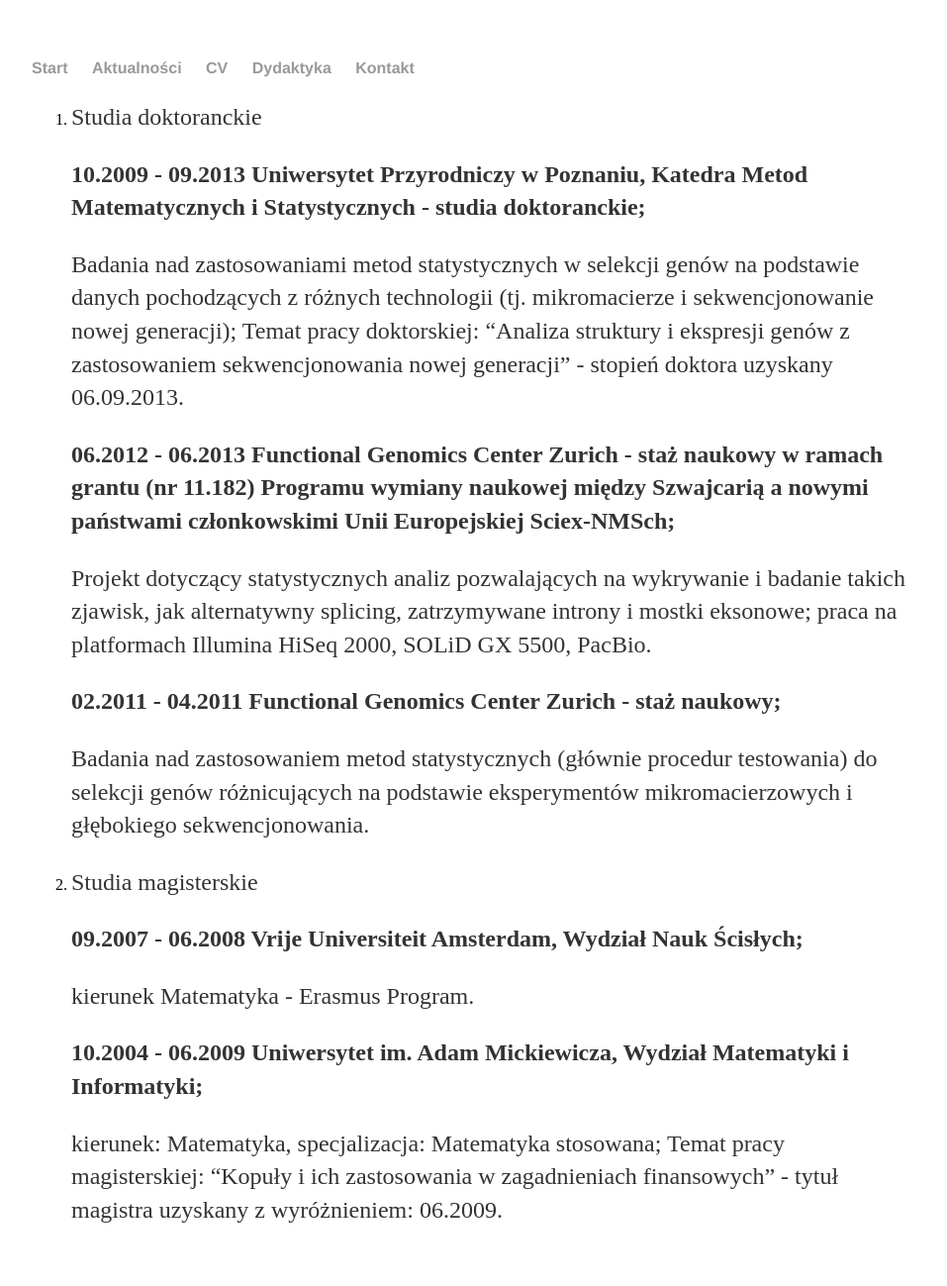
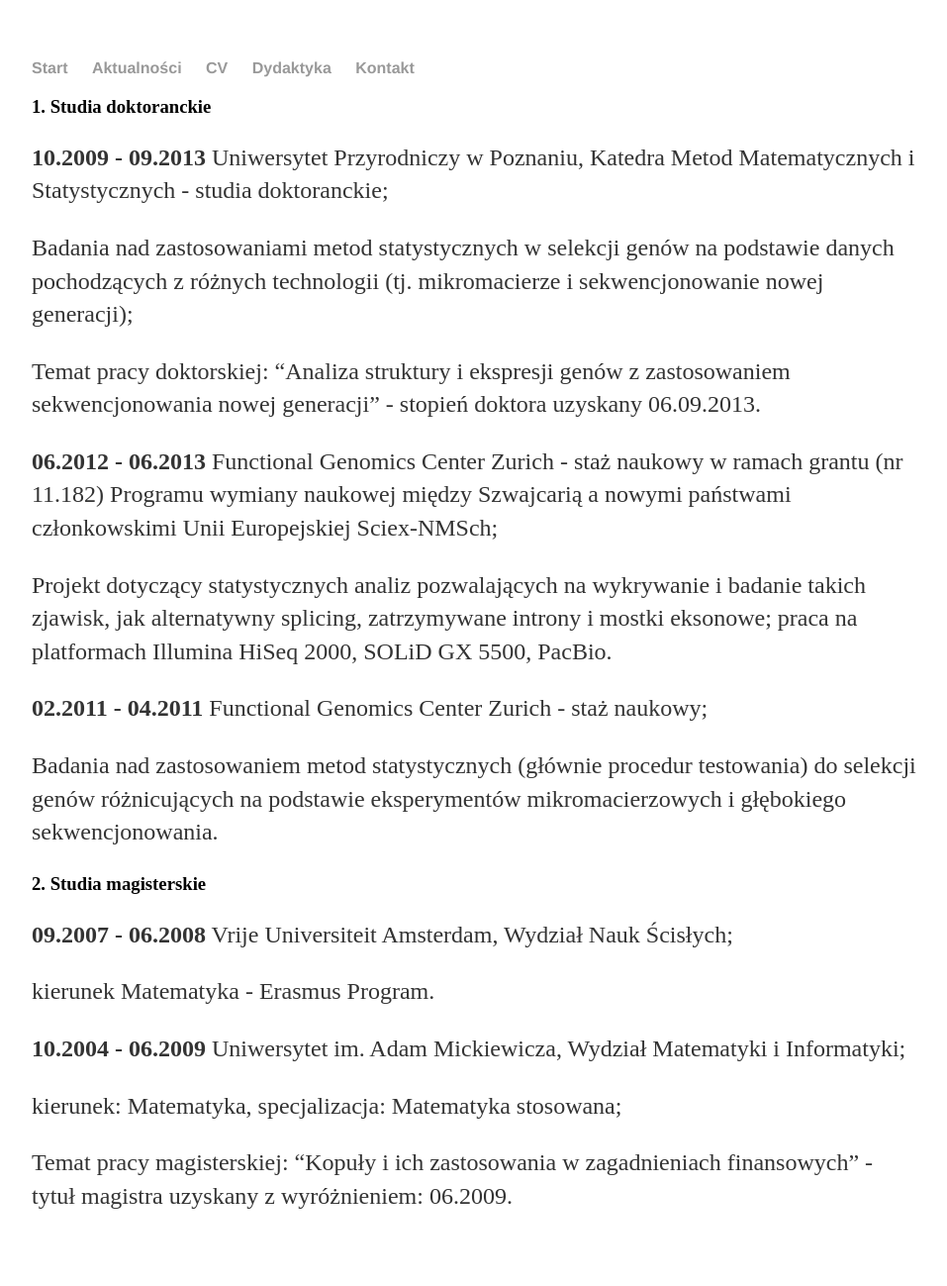
Before and after one commit to alicjaszabelska/alicjaszabelska.github.io, a Jekyll site: the page built from cv/edukacja.md, in a window 1280 px wide. Shown: the whole page at 99% size, without its empty margins (160-1117 px from the left). Built offline with Jekyll 4.4.1, drawn with Linux system fonts in a browser that asks for light colours.

Commit message:
Update edukacja.md

```diff
--- a/cv/edukacja.md
+++ b/cv/edukacja.md
@@ -3,28 +3,30 @@ layout: default
 title: Edukacja
 ---
 
-1. Studia doktoranckie
+### 1. Studia doktoranckie
 
-   **10.2009 - 09.2013	Uniwersytet Przyrodniczy w Poznaniu, Katedra Metod Matematycznych i Statystycznych - studia doktoranckie;**
+   **10.2009 - 09.2013**	Uniwersytet Przyrodniczy w Poznaniu, Katedra Metod Matematycznych i Statystycznych - studia doktoranckie;
 
    Badania nad zastosowaniami metod statystycznych w selekcji genów na podstawie danych pochodzących z różnych technologii (tj. mikromacierze i sekwencjonowanie nowej generacji);
+
    Temat pracy doktorskiej: "Analiza struktury i ekspresji genów z zastosowaniem sekwencjonowania nowej generacji" - stopień doktora uzyskany 06.09.2013.
 
-   **06.2012 - 06.2013	Functional Genomics Center Zurich - staż naukowy w ramach grantu (nr 11.182) Programu wymiany naukowej między Szwajcarią a nowymi państwami członkowskimi Unii Europejskiej Sciex-NMSch;**
+   **06.2012 - 06.2013**	Functional Genomics Center Zurich - staż naukowy w ramach grantu (nr 11.182) Programu wymiany naukowej między Szwajcarią a nowymi państwami członkowskimi Unii Europejskiej Sciex-NMSch;
 
    Projekt dotyczący statystycznych analiz pozwalających na wykrywanie i badanie takich zjawisk, jak alternatywny splicing, zatrzymywane introny i mostki eksonowe; praca na platformach Illumina HiSeq 2000, SOLiD GX 5500, PacBio.
 
-   **02.2011 - 04.2011	Functional Genomics Center Zurich - staż naukowy;**
+   **02.2011 - 04.2011**	Functional Genomics Center Zurich - staż naukowy;
 
    Badania nad zastosowaniem metod statystycznych (głównie procedur testowania) do selekcji genów różnicujących na podstawie eksperymentów      mikromacierzowych i głębokiego sekwencjonowania.
 
-2. Studia magisterskie
+### 2. Studia magisterskie
 
-   **09.2007 - 06.2008	Vrije Universiteit Amsterdam, Wydział Nauk Ścisłych;**
+   **09.2007 - 06.2008**	Vrije Universiteit Amsterdam, Wydział Nauk Ścisłych;
 
    kierunek Matematyka - Erasmus Program.
 
-   **10.2004 - 06.2009	Uniwersytet im. Adam Mickiewicza, Wydział Matematyki i Informatyki;**
+   **10.2004 - 06.2009**	Uniwersytet im. Adam Mickiewicza, Wydział Matematyki i Informatyki;
 
    kierunek: Matematyka, specjalizacja: Matematyka stosowana;
+
    Temat pracy magisterskiej: "Kopuły i ich zastosowania w zagadnieniach finansowych" - tytuł magistra uzyskany z wyróżnieniem: 06.2009.
```
